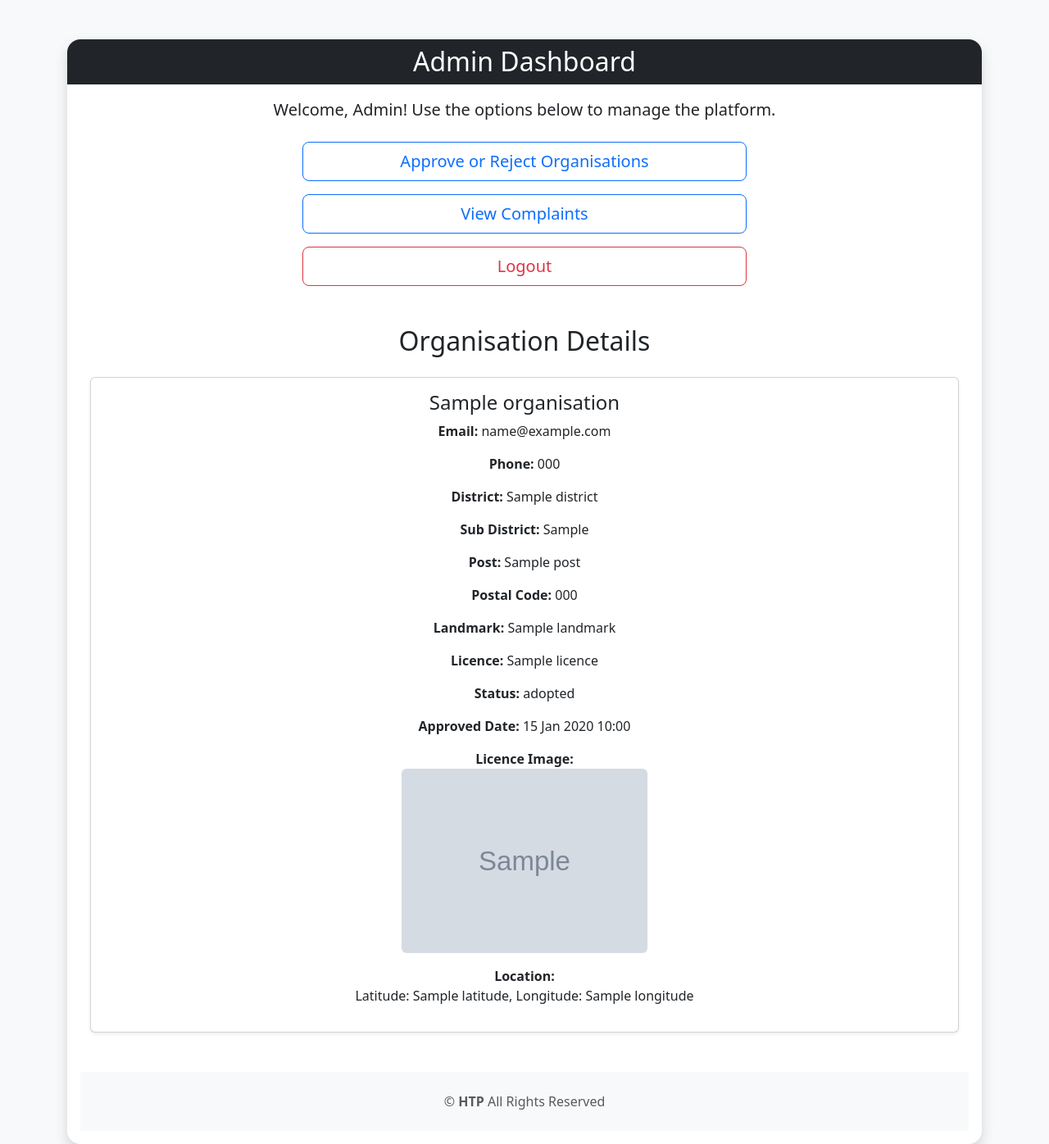
After one commit to sj-10ps/Refugee-rescue, a Django app: template templates/fund_raised_company.html in a window 1280 px wide. The commit adds this page. Shown: the whole page at 82% size. Run offline with Django 3.2, Linux system fonts and the light colour scheme; the template is opened without the code that fills it: most values are stand-ins (such as "Sample title", 1, 10 or a date in 2020); grey boxes marked "Sample" are stand-in pictures.

Commit message:
feature added

```diff
--- a/authority/urls.py
+++ b/authority/urls.py
@@ -9,6 +9,8 @@ urlpatterns = [
     path('approve_organisation/<int:id>/<int:login>',approve_organisation,name='approve_organisation'),
     path('reject_organisation/<int:id>/<int:login>',reject_organisation,name='reject_organisation'),
     path('delete_organisation/<int:id>/<int:login>',delete_organisation,name='delete_organisation'),
+    path('viewallcomplaints',viewallcomplaints,name="viewallcomplaints"),
+    path('fund_raised_company/<int:id>',fund_raised_company,name="fund_raised_company")
 
 
 
--- a/templates/admin_header.html
+++ b/templates/admin_header.html
@@ -18,6 +18,7 @@
 
         <div class="d-grid gap-3 col-6 mx-auto mt-4">
           <a href="{% url 'approve_org' %}" class="btn btn-outline-primary btn-lg">Approve or Reject Organisations</a>
+           <a href="{% url 'viewallcomplaints' %}" class="btn btn-outline-primary btn-lg">View Complaints</a>
           <a href="{% url 'logout' %}" class="btn btn-outline-danger btn-lg">Logout</a>
         </div>
 
--- /dev/null
+++ b/templates/fund_raised_company.html
@@ -0,0 +1,44 @@
+{% extends 'admin_header.html' %}
+{% block admin %}
+<div class="container mt-5">
+    <h2 class="text-center mb-4">Organisation Details</h2>
+
+    <div class="card shadow-sm">
+        <div class="card-body">
+            <h4 class="card-title">{{ organisation.name }}</h4>
+
+            <p><strong>Email:</strong> {{ organisation.email }}</p>
+            <p><strong>Phone:</strong> {{ organisation.phone }}</p>
+            <p><strong>District:</strong> {{ organisation.district }}</p>
+            <p><strong>Sub District:</strong> {{ organisation.sub_district }}</p>
+            <p><strong>Post:</strong> {{ organisation.post }}</p>
+            <p><strong>Postal Code:</strong> {{ organisation.postal_code }}</p>
+            <p><strong>Landmark:</strong> {{ organisation.landmark }}</p>
+            <p><strong>Licence:</strong> {{ organisation.licence }}</p>
+            <p><strong>Status:</strong> {{ organisation.status }}</p>
+            <p><strong>Approved Date:</strong>
+                {% if organisation.approved_date %}
+                    {{ organisation.approved_date|date:"d M Y H:i" }}
+                {% else %}
+                    Not approved yet
+                {% endif %}
+            </p>
+
+            <div class="mb-3">
+                <strong>Licence Image:</strong><br>
+                {% if organisation.licence_image %}
+                    <img src="{{ organisation.licence_image.url }}" alt="Licence Image" class="img-fluid rounded" style="max-width:300px;">
+                {% else %}
+                    No licence image uploaded
+                {% endif %}
+            </div>
+
+            <div class="mb-3">
+
+                {% if organisation.latitude and organisation.longitude %}
+                <strong>Location:</strong><br>
+                    Latitude: {{ organisation.latitude }}, Longitude: {{ organisation.longitude }}
+                {% endif %}
+
+
+{% endblock %}
```
Also changed, not shown: authority/views.py (+18 -0 lines), templates/viewcomplaints.html (added, +70 -0 lines).
